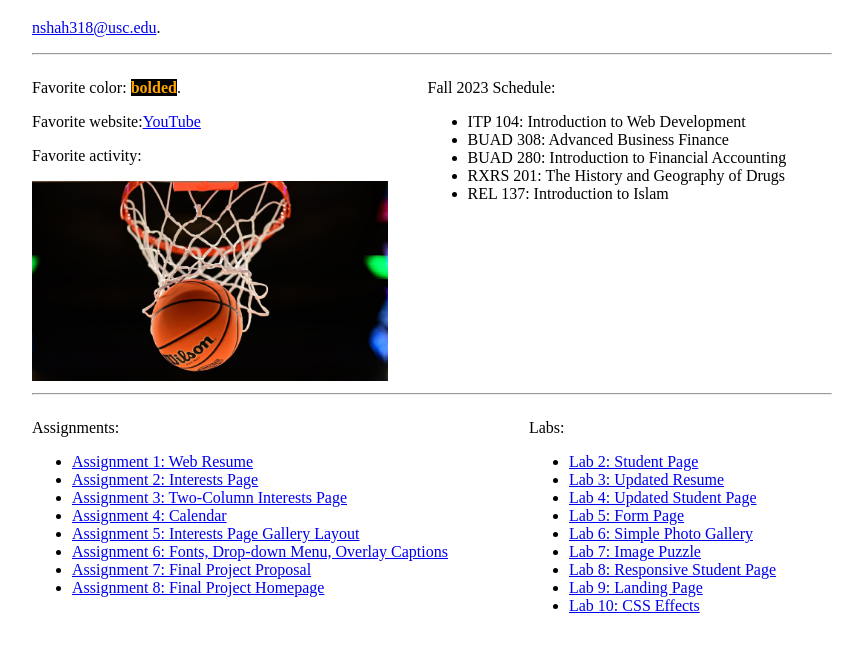
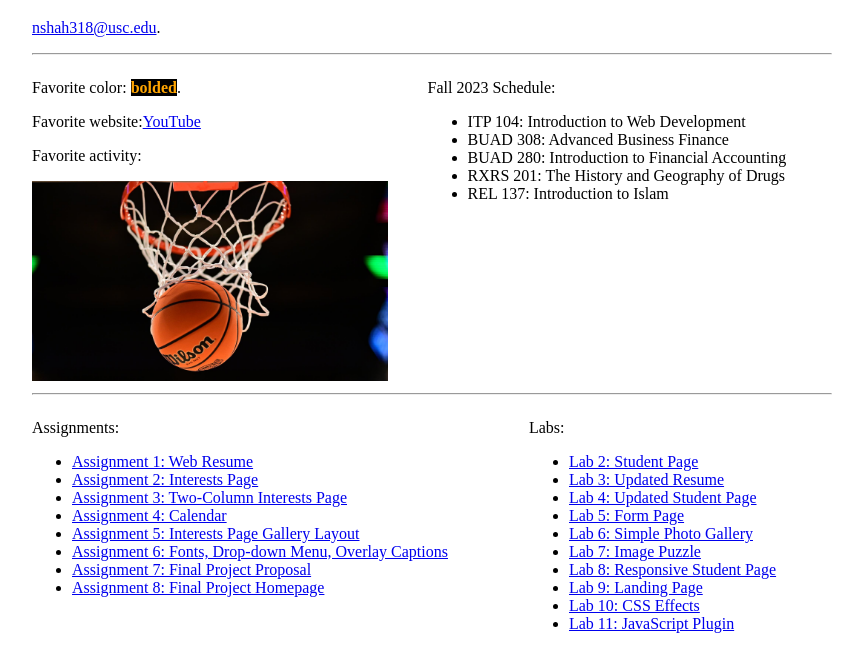
Before and after one commit to uscwebdev/itp104-submissions-nshah75, a plain HTML site: page index.html in a window 1280 px wide. Shown: the part 61-732 px from the top of the page, without its empty margins (208-1071 px from the left). Drawn offline with Linux system fonts and the light colour scheme.

Commit message:
Update index.html

```diff
--- a/index.html
+++ b/index.html
@@ -176,6 +176,7 @@
         <li><a target="_blank" href="index.html">Lab 8: Responsive Student Page</a></li>
         <li><a target="_blank" href="lab_09/lab_09.html">Lab 9: Landing Page</a></li>
         <li><a target="_blank" href="lab_10/lab_10.html">Lab 10: CSS Effects</a></li>
+        <li><a target="_blank" href="lab_11/lab_11.html">Lab 11: JavaScript Plugin</a></li>
     </ul>
     </div>
 
```
